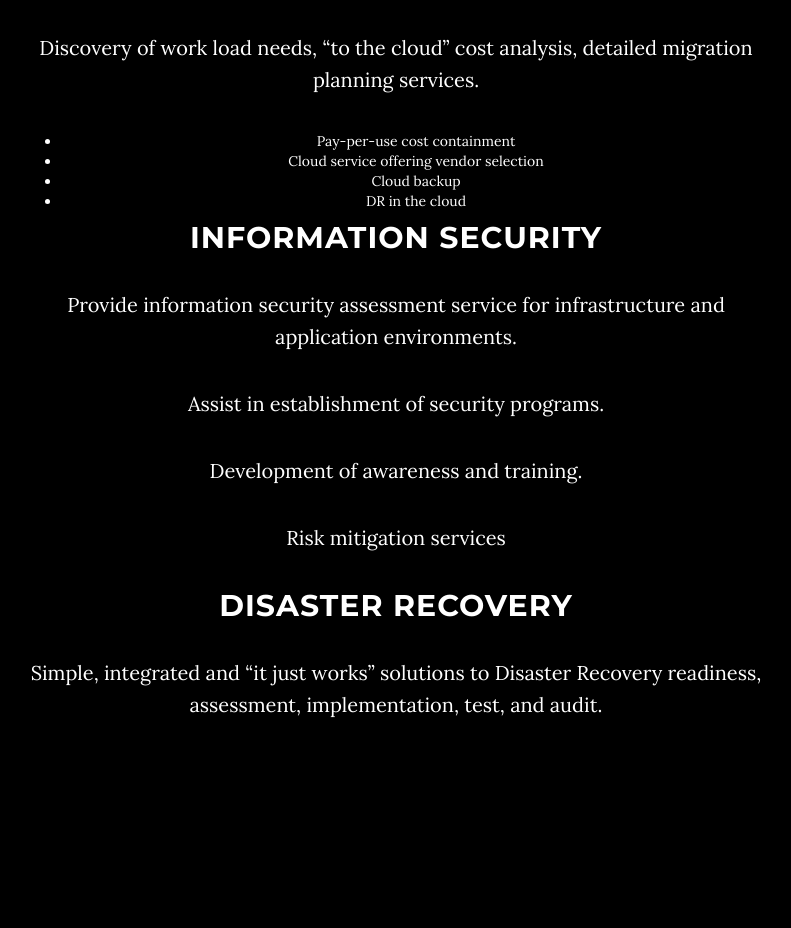
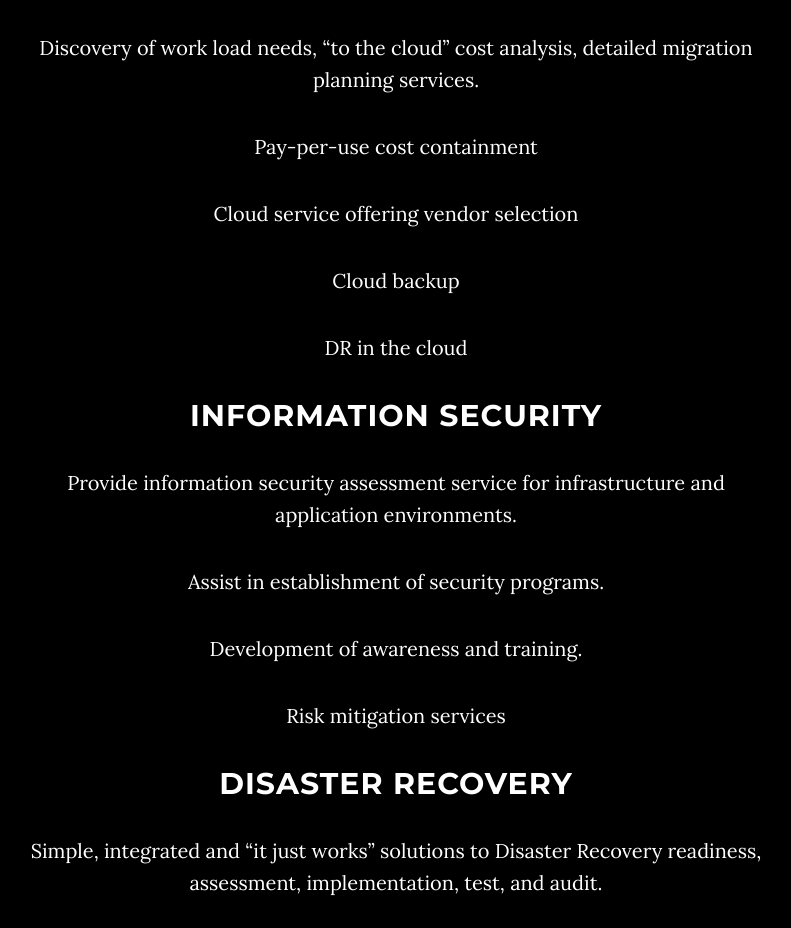
Before and after one commit to btapsolutions/www2, a website: page index.html in a window 1280 px wide. Shown: the part 1983-2911 px from the top of the page, without its empty margins (244-1035 px from the left). Drawn offline with nearby package versions, Linux system fonts and the light colour scheme; some packages are replaced by stand-ins of ours.

Commit message:
fixed bullets

```diff
--- a/index.html
+++ b/index.html
@@ -103,12 +103,13 @@
 <p>Architecture and design of scalable local area and wide area networks to grow with the organization.&nbsp;</p>
 <h2>Cloud and Virtualization Solutions</h2>
 <p>Discovery of work load needs, &ldquo;to the cloud&rdquo; cost analysis, detailed migration planning services.</p>
-<ul>
-<li>Pay-per-use cost containment</li>
-<li>Cloud service offering vendor selection</li>
-<li>Cloud backup</li>
-<li>DR in the cloud</li>
-</ul>
+
+
+<p>Pay-per-use cost containment</p>
+<p>Cloud service offering vendor selection</p>
+<p>Cloud backup</p>
+<p>DR in the cloud</p>
+
 <h2>Information Security</h2>
 <p>Provide information security assessment service for infrastructure and application environments.</p>
 <p>Assist in establishment of security programs.</p>
```
